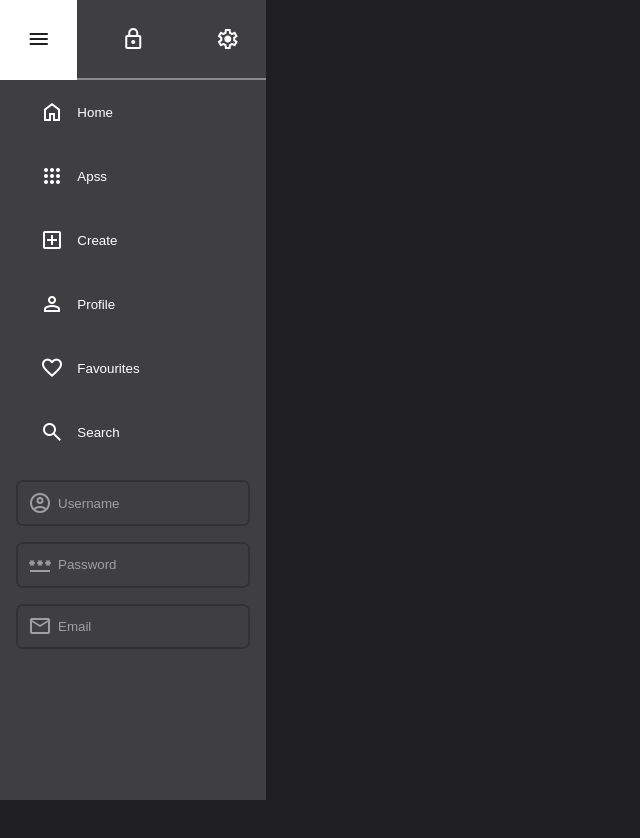
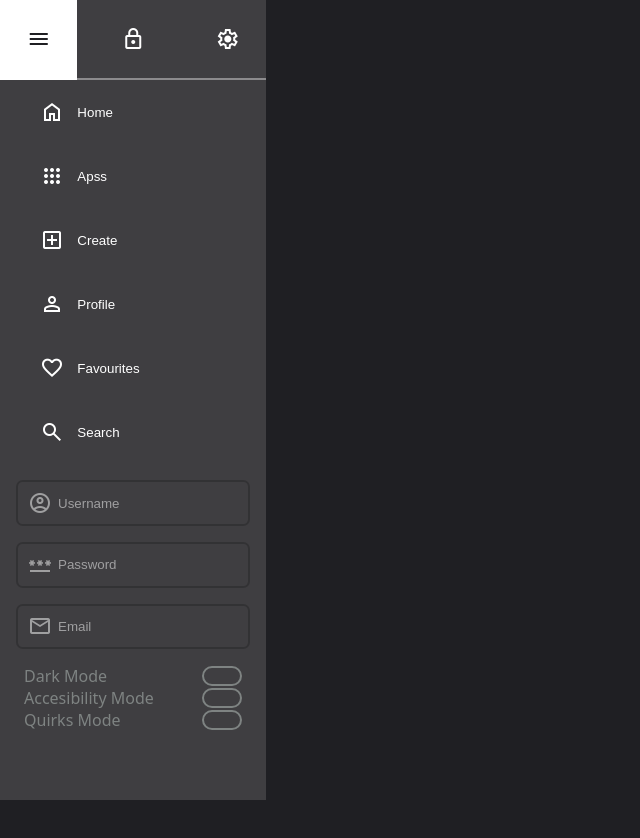
Before and after one commit to diegantos/react-sidebar, a React (Vite) app: page / in a window 1280 px wide. Shown: the top 838 px of the page, without its empty margins (0-640 px from the left). Built offline with nearby package versions, Linux system fonts and the light colour scheme.

Commit message:
settings

```diff
--- a/src/Components/Sidebar/Sidebar.jsx
+++ b/src/Components/Sidebar/Sidebar.jsx
@@ -1,6 +1,11 @@
 import "./Sidebar.scss";
 
 export const Sidebar = () => {
+  const menuHeader = [
+    { id: 0, name: 'menu', icon:'menu'},
+    { id: 1, name: 'signup', icon:'lock'},
+    { id: 2, name: 'settings', icon:'settings'}
+  ]
   const menuItems = [
     { id: 0, name: "Home", icon: "home" },
     { id: 1, name: "Apss", icon: "apps" },
@@ -9,15 +14,15 @@ export const Sidebar = () => {
     { id: 4, name: "Favourites", icon: "favorite" },
     { id: 5, name: "Search", icon: "search" }
   ]
-  const menuHeader = [
-    { id: 0, name: 'menu', icon:'menu'},
-    { id: 1, name: 'signup', icon:'lock'},
-    { id: 2, name: 'settings', icon:'settings'}
-  ]
   const userLogin = [
     { id: 0, icon: 'account_circle', type: 'text', placeholder: 'Username'},
     { id: 1, icon: 'password', type: 'password', placeholder: 'Password'},
     { id: 2, icon: 'email', type: 'email', placeholder: 'Email'}
+  ]
+  const settings = [
+    { id: 0, name: 'Dark Mode'},
+    { id: 1, name: 'Accesibility Mode'},
+    { id: 2, name: 'Quirks Mode'}
   ]
 
   return (
@@ -57,6 +62,24 @@ export const Sidebar = () => {
             </li>
           ))}
         </ul>
+
+        <ul className="Setting">
+          {settings.map(({id, name})=>(
+            <li key={id} className="Setting-li">
+              <div className="Setting-name">{name}</div>
+              <span className="Setting-switch">
+                <input
+                  className="Setting-input"
+                  type="checkbox"
+                  id="Setting-round"
+                  name={name}
+                  // checked={false}
+                  />
+                <label className="Setting-label" htmlFor="Setting-round"></label>
+              </span>
+            </li>
+          ))}
+        </ul>
       </aside>
     </>
   )
--- a/src/Components/Sidebar/Sidebar.scss
+++ b/src/Components/Sidebar/Sidebar.scss
@@ -80,3 +80,44 @@ body{
         }
     }
 }
+.Setting{
+    width: 100%;
+    &-li{
+        display: flex;
+        flex-flow: row nowrap;
+        justify-content: space-between;
+        align-items: center;
+        padding: 0 1.5em;
+    }
+    &-name{
+        color: #7e8382;
+        cursor: default;
+    }
+    &-switch{
+        width: 2.5em;
+        height: 1.25em;
+        padding: 2px;
+        border: 2px solid #7e8382;
+        border-radius: 1em;
+        cursor: pointer;
+        transition: all 0.4s ease;
+        &::after{
+            content: '';
+            top: 0;
+            left: 0;
+            width: 0.8em;
+            height: 0.8em;
+            border-radius: 0.8em;
+            background-color: #7e8382;
+        }
+    }
+    &-input{
+        display: none;
+        // width: 3em;
+        // height: 1.5em;
+        // background-color: #3F3E41;
+    }
+    &-label{
+
+    }
+}
```
